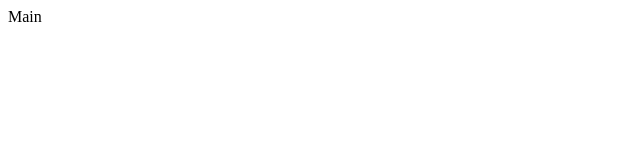
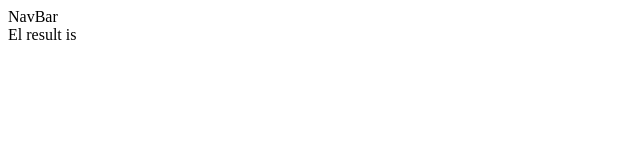
Before and after one commit to EdwinRA240/db_sneakers, a React (Create React App) app: page / in a window 1280 px wide. Shown: the top 160 px of the page, without its empty margins (0-640 px from the left). Built offline with nearby package versions, Linux system fonts and the light colour scheme.

Commit message:
feat: create routing

```diff
--- a/package.json
+++ b/package.json
@@ -6,10 +6,13 @@
     "@testing-library/jest-dom": "^5.16.5",
     "@testing-library/react": "^13.4.0",
     "@testing-library/user-event": "^13.5.0",
+    "oracledb": "^5.5.0",
     "react": "^18.2.0",
     "react-dom": "^18.2.0",
     "react-router-dom": "^6.4.3",
-    "react-scripts": "5.0.1",
+    "react-scripts": "^5.0.1",
+    "stream-browserify": "^3.0.0",
+    "util": "^0.12.5",
     "web-vitals": "^2.1.4"
   },
   "scripts": {
--- /dev/null
+++ b/src/components/NavBar.js
@@ -0,0 +1,7 @@
+import React from "react";
+
+const NavBar = () => {
+  return <div>NavBar</div>;
+};
+
+export default NavBar;
--- /dev/null
+++ b/src/components/TableB.js
@@ -0,0 +1,9 @@
+import React from "react";
+
+const Table = () => {
+
+
+  return <div>El result is</div>;
+};
+
+export default Table;
--- a/src/views/Main.js
+++ b/src/views/Main.js
@@ -1,7 +1,14 @@
 import React from "react";
+import NavBar from "../components/NavBar";
+import TableB from "../components/TableB";
 
 const Main = () => {
-  return <div>Main</div>;
+  return (
+    <>
+      <NavBar />
+      <TableB />
+    </>
+  );
 };
 
 export default Main;
```
Also changed, not shown: src/configdb.js (added, +16 -0 lines), src/components/Table.js (deleted), 2 other files (tests, documents, lock files or other folders).
